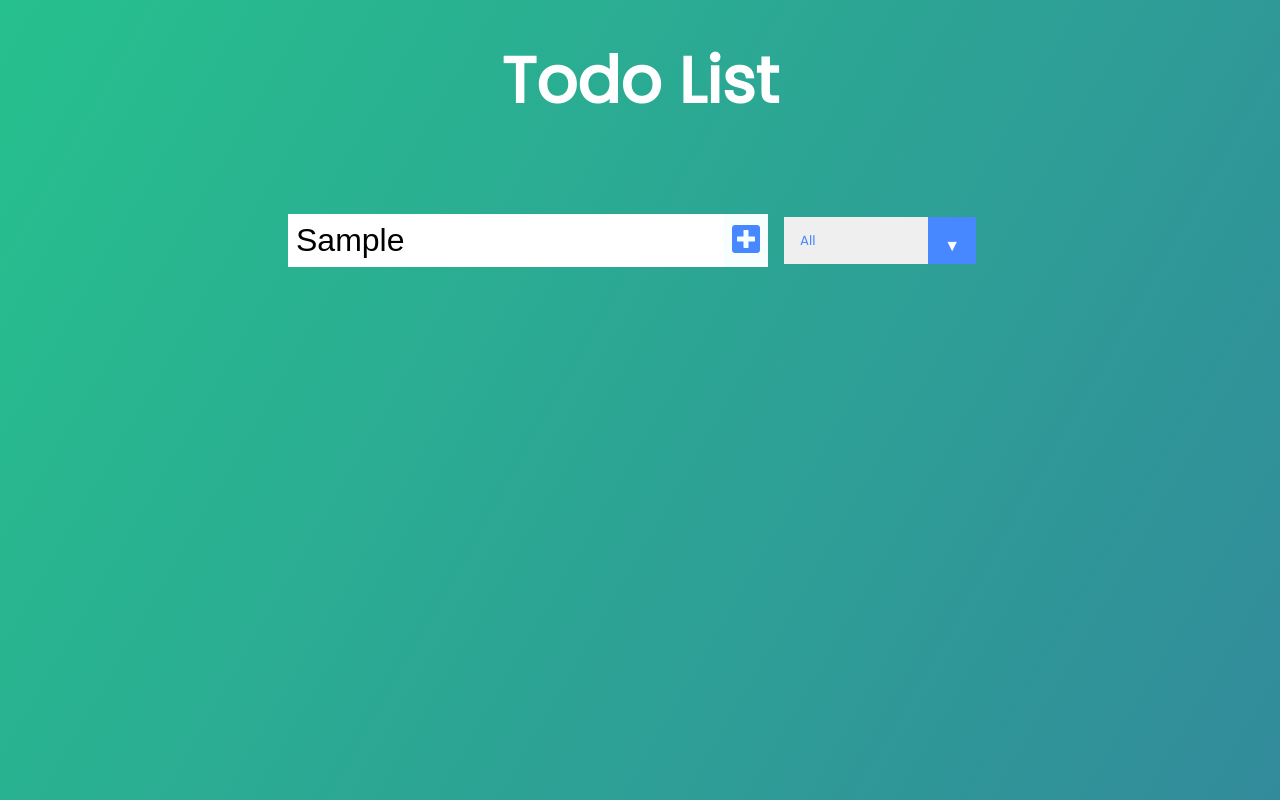
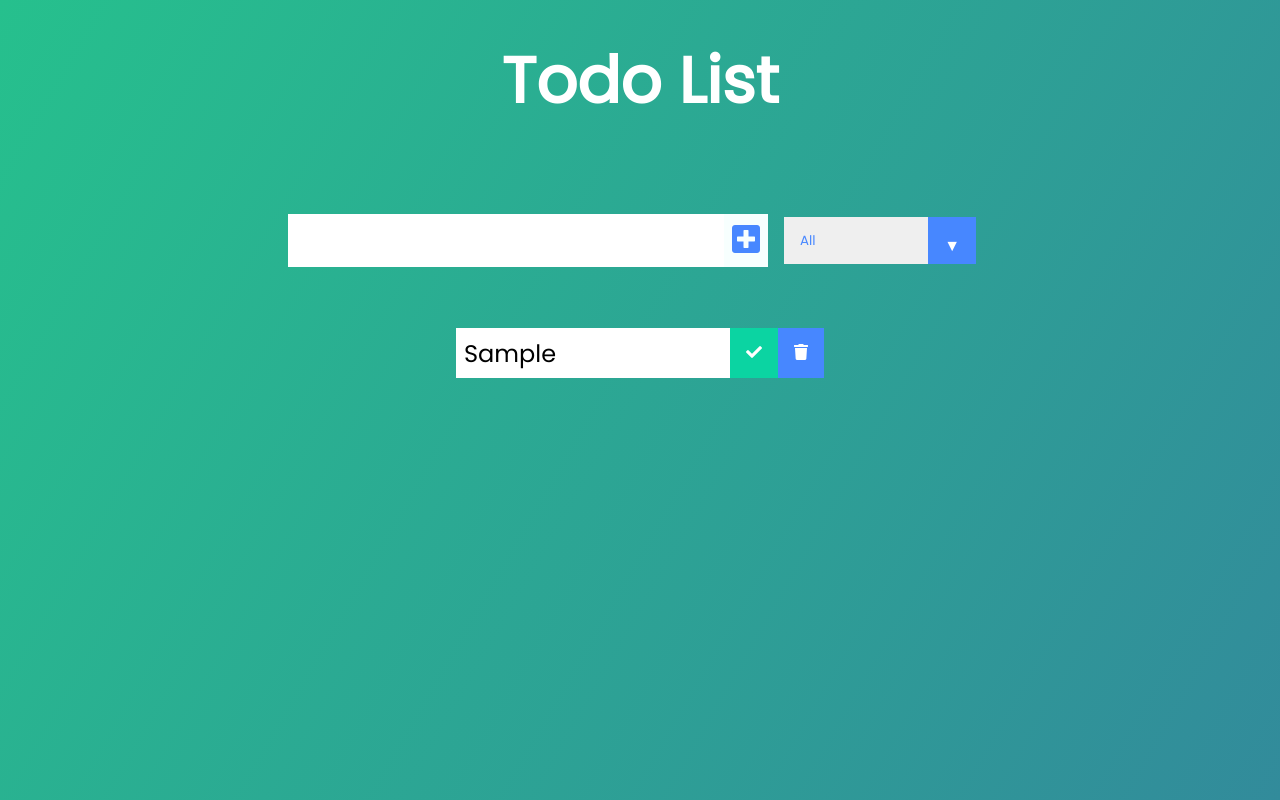
Before and after one commit to vithusan/todoApp, a React (Create React App) app: page / in a window 1280 px wide. Both pictures are taken after typing "Sample" into the empty fields and a click on the button 746 px from the left and 240 px from the top of the page. Built offline with nearby package versions, Linux system fonts and the light colour scheme.

Commit message:
added complete and uncomplete filter

```diff
--- a/src/App.js
+++ b/src/App.js
@@ -1,18 +1,51 @@
-import React, { useState } from 'react'
-import './App.css';
-import Form from './components/Form'
-import TodoList from './components/TodoList'
+import React, { useState, useEffect } from "react";
+import "./App.css";
+import Form from "./components/Form";
+import TodoList from "./components/TodoList";
 
 function App() {
-  const [inputText, setInputText] = useState("")
-  const [todos, setTodos] = useState([])
+  //state
+  const [inputText, setInputText] = useState("");
+  const [todos, setTodos] = useState([]);
+  const [status, setStatus] = useState("all");
+  const [filteredTodos, setFilteredTodos] = useState([]);
+
+  //functions
+  const filterHanler = () => {
+    switch (status) {
+      case "completed":
+        setFilteredTodos(todos.filter((todo) => todo.completed === true));
+        break;
+      case "uncompleted":
+        setFilteredTodos(todos.filter((todo) => todo.completed === false));
+        break;
+      default:
+        setFilteredTodos(todos);
+        break;
+    }
+  };
+
+  useEffect(() => {
+    filterHanler();
+  }, [todos, status]);
+
   return (
     <div className="App">
       <header>
         <h1>Todo List</h1>
       </header>
-      <Form setInputText={setInputText} />
-      <TodoList />
+      <Form
+        todos={todos}
+        setTodos={setTodos}
+        inputText={inputText}
+        setInputText={setInputText}
+        setStatus={setStatus}
+      />
+      <TodoList
+        todos={todos}
+        setTodos={setTodos}
+        filteredTodos={filteredTodos}
+      />
     </div>
   );
 }
--- a/src/components/Form.js
+++ b/src/components/Form.js
@@ -1,28 +1,41 @@
-import React from 'react';
+import React from "react";
 
-const Form = ({ setInputText }) => {
+const Form = ({ inputText, setInputText, todos, setTodos, setStatus }) => {
   const inputTextHandler = (e) => {
-        console.log(e.target.value)
-        setInputText(e.target.value)
-    }
+    console.log(e.target.value);
+    setInputText(e.target.value);
+  };
   const submitTodoHandler = (e) => {
     e.preventDefault();
-    }
+    setTodos([
+      ...todos,
+      { text: inputText, completed: false, id: Math.random() * 1000 },
+    ]);
+    setInputText("");
+  };
+  const statusHandler = (e) => {
+    setStatus(e.target.value);
+  };
   return (
     <form>
-            <input onChange={inputTextHandler} type="text" className="todo-input" />
+      <input
+        onChange={inputTextHandler}
+        type="text"
+        className="todo-input"
+        value={inputText}
+      />
       <button onClick={submitTodoHandler} className="todo-button" type="submit">
         <i className="fas fa-plus-square"></i>
       </button>
       <div className="select">
-                <select name="todos" className="filter-todo">
+        <select onChange={statusHandler} name="todos" className="filter-todo">
           <option value="all">All</option>
           <option value="completed">Completed</option>
           <option value="uncompleted">Uncompleted</option>
         </select>
       </div>
     </form>
-    )
-}
+  );
+};
 
-export default Form
+export default Form;
--- /dev/null
+++ b/src/components/Todo.js
@@ -0,0 +1,35 @@
+import React from "react";
+
+const Todo = ({ text, todo, todos, setTodos }) => {
+  const deleteHandler = () => {
+    setTodos(todos.filter((el) => el.id !== todo.id));
+  };
+  const completeHandler = () => {
+    setTodos(
+      todos.map((item) => {
+        if (item.id === todo.id) {
+          return {
+            ...item,
+            completed: !item.completed,
+          };
+        }
+        return item;
+      })
+    );
+  };
+  return (
+    <div className="todo">
+      <li className={`todo-item ${todo.completed ? "completed" : ""}`}>
+        {text}
+      </li>
+      <button onClick={completeHandler} className="complete-btn">
+        <i className="fas fa-check"></i>
+      </button>
+      <button onClick={deleteHandler} className="trash-btn">
+        <i className="fas fa-trash"></i>
+      </button>
+    </div>
+  );
+};
+
+export default Todo;
--- a/src/components/TodoList.js
+++ b/src/components/TodoList.js
@@ -1,11 +1,22 @@
-import React from 'react'
+import React from "react";
+import Todo from "./Todo";
 
-const TodoList = () => {
-    return (
-        <div className="todo-container">
-            <ul className="todo-list"></ul>
-        </div>
-    )
-}
+const TodoList = ({ todos, setTodos, filteredTodos }) => {
+  return (
+    <div className="todo-container">
+      <ul className="todo-list">
+        {filteredTodos.map((todo) => (
+          <Todo
+            todos={todos}
+            todo={todo}
+            setTodos={setTodos}
+            key={todo.id}
+            text={todo.text}
+          />
+        ))}
+      </ul>
+    </div>
+  );
+};
 
-export default TodoList
+export default TodoList;
```
Lines whose indentation alone changed are shown as unchanged.
